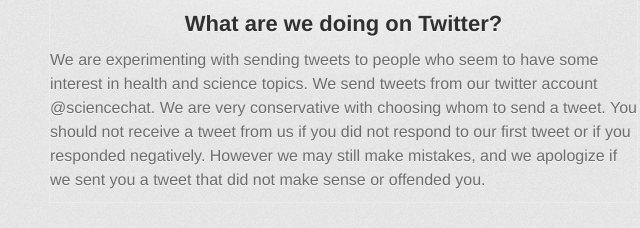
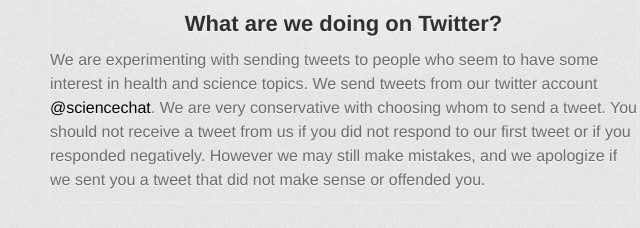
Before and after one commit to ScienceTalk/ScienceTalk.github.io, a plain HTML site: page abouth.html in a window 1280 px wide. Shown: the part 516-744 px from the top of the page, 281-921 px from the left. Drawn offline with Linux system fonts and the light colour scheme; a web font is replaced by a local one.

Commit message:
modified

```diff
--- a/abouth.html
+++ b/abouth.html
@@ -32,12 +32,12 @@
           <h2>Who we are</h2>
 	   <p align=left>We are computer scientists with a strong interest in people and how they use technology.
 	   We are not affiliated in any way with any science policy or health organizations or special-interest groups.
-	   Please contact us at <a href="mailto:sciencechat617@gmail.com">sciencechats@gmail.com</a> or <a href=https://twitter.com/>@sciencechat</a> if you have any questions or concerns.
+	   Please contact us at <a href="mailto:sciencechat617@gmail.com">sciencechats@gmail.com</a> or <a href=https://twitter.com/sciencechat>@sciencechat</a> if you have any questions or concerns.
 	   </p>
           <h2>How does it Work</h2>
 	   <p align=left>If you choose to participate in this study, you will have to complete a questionnaire. You will be compensated for your participation. Your participation in this study is voluntary. You do not have to be in this study if you don't want to be. To participate in the study <a href="surveyh.html">click here</a>. We will keep your data private and confidential. For a complete overview of our confidentiality policy please look at the above link.</p>
           <h2>What are we doing on Twitter?</h2>
-	   <p align=left>We are experimenting with sending tweets to people who seem to have some interest in health and science topics. We send tweets from our twitter account @sciencechat. We are very conservative with choosing whom to send a tweet. You should not receive a tweet from us if you did not respond to our first tweet or if you responded negatively. However we may still make mistakes, and we apologize if we sent you a tweet that did not make sense or offended you.</p>
+	   <p align=left>We are experimenting with sending tweets to people who seem to have some interest in health and science topics. We send tweets from our twitter account <a href=https://twitter.com/sciencechat>@sciencechat</a>. We are very conservative with choosing whom to send a tweet. You should not receive a tweet from us if you did not respond to our first tweet or if you responded negatively. However we may still make mistakes, and we apologize if we sent you a tweet that did not make sense or offended you.</p>
         </section>
 	</td>
     </table>
```
Also changed, not shown: aboutw.html (+2 -2 lines).
